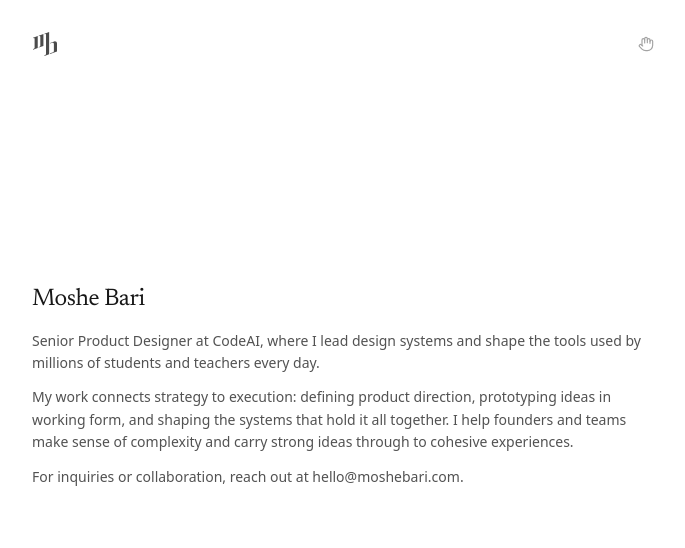
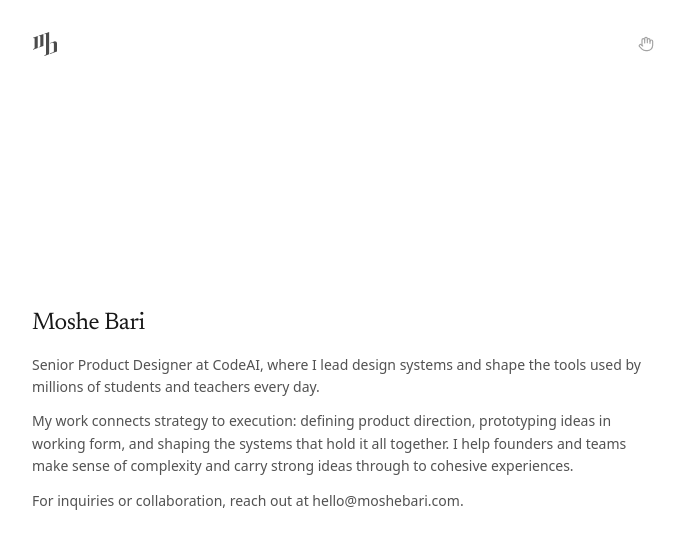
Before and after one commit to moshebaricdo/personal-site, a Next.js app: page / in a window 1280 px wide. Shown: the top 548 px of the page, without its empty margins (296-981 px from the left). Built offline with nearby package versions, Linux system fonts and the light colour scheme.

Commit message:
fix(Index): Tiny calc adjustment

```diff
--- a/src/app/page.module.css
+++ b/src/app/page.module.css
@@ -8,7 +8,7 @@
 }
 
 .v1Container {
-  min-height: calc(65vh - var(--space-8));
+  min-height: calc(68vh - var(--space-8));
   display: flex;
   flex-direction: column;
 }
```
